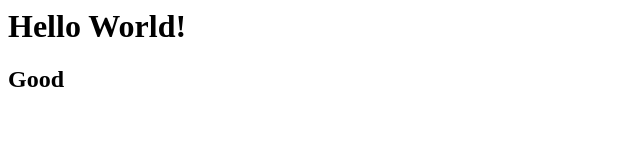
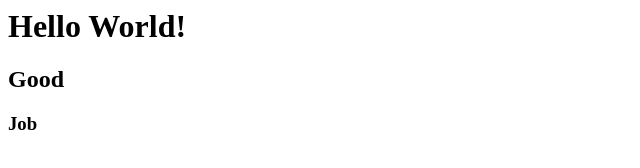
Before and after one commit to DuckUIT/TESST, a plain HTML site: page index.html in a window 1280 px wide. Shown: the full height of the page, 0-640 px from the left. Drawn offline with Linux system fonts and the light colour scheme.

Commit message:
Change 2

```diff
--- a/index.html
+++ b/index.html
@@ -1,3 +1,5 @@
 <h1>Hello World!</h1>
 
 <h2>Good</h2>
+
+<h3>Job</h3>
```
